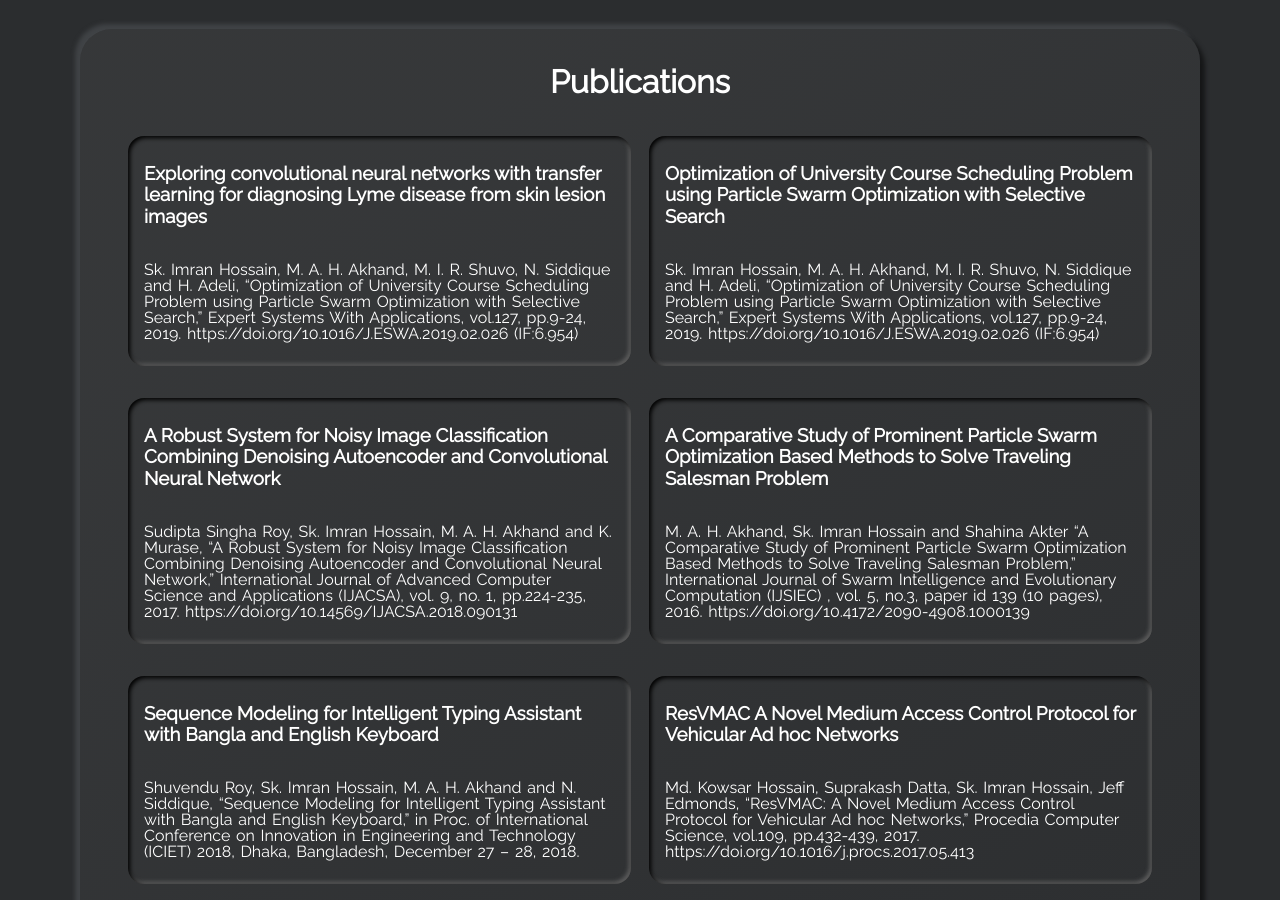
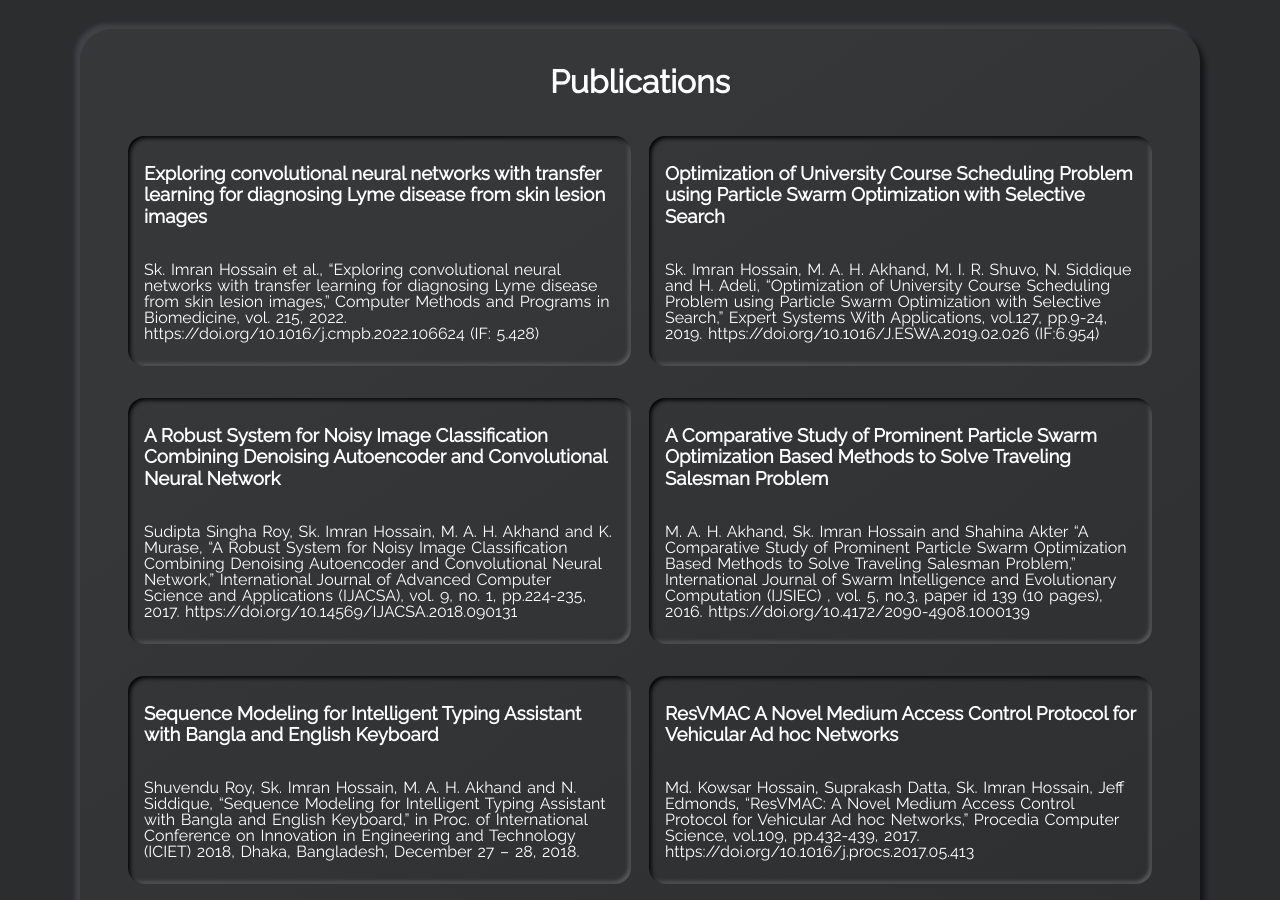
Before and after one commit to imranrana/portfolio, a Jekyll site: the page built from index.html, in a window 1280 px wide and 900 px high, scrolled down 2273 px. Built offline with Jekyll 4.4.1, drawn with Linux system fonts in a browser that asks for light colours.

Commit message:
Update projects.yml

```diff
--- a/_data/projects.yml
+++ b/_data/projects.yml
@@ -14,7 +14,7 @@
 #     - tag: Node
 
 - name: Exploring convolutional neural networks with transfer learning for diagnosing Lyme disease from skin lesion images
-  descr: "Sk. Imran Hossain, M. A. H. Akhand, M. I. R. Shuvo, N. Siddique and H. Adeli, “Optimization of University Course Scheduling Problem using Particle Swarm Optimization with Selective Search,” Expert Systems With Applications, vol.127, pp.9-24, 2019. https://doi.org/10.1016/J.ESWA.2019.02.026 (IF:6.954)"
+  descr: "Sk. Imran Hossain et al., “Exploring convolutional neural networks with transfer learning for diagnosing Lyme disease from skin lesion images,” Computer Methods and Programs in Biomedicine, vol. 215, 2022. https://doi.org/10.1016/j.cmpb.2022.106624 (IF: 5.428)"
 
 - name: Optimization of University Course Scheduling Problem using Particle Swarm Optimization with Selective Search
   descr: "Sk. Imran Hossain, M. A. H. Akhand, M. I. R. Shuvo, N. Siddique and H. Adeli, “Optimization of University Course Scheduling Problem using Particle Swarm Optimization with Selective Search,” Expert Systems With Applications, vol.127, pp.9-24, 2019. https://doi.org/10.1016/J.ESWA.2019.02.026 (IF:6.954)"
```
